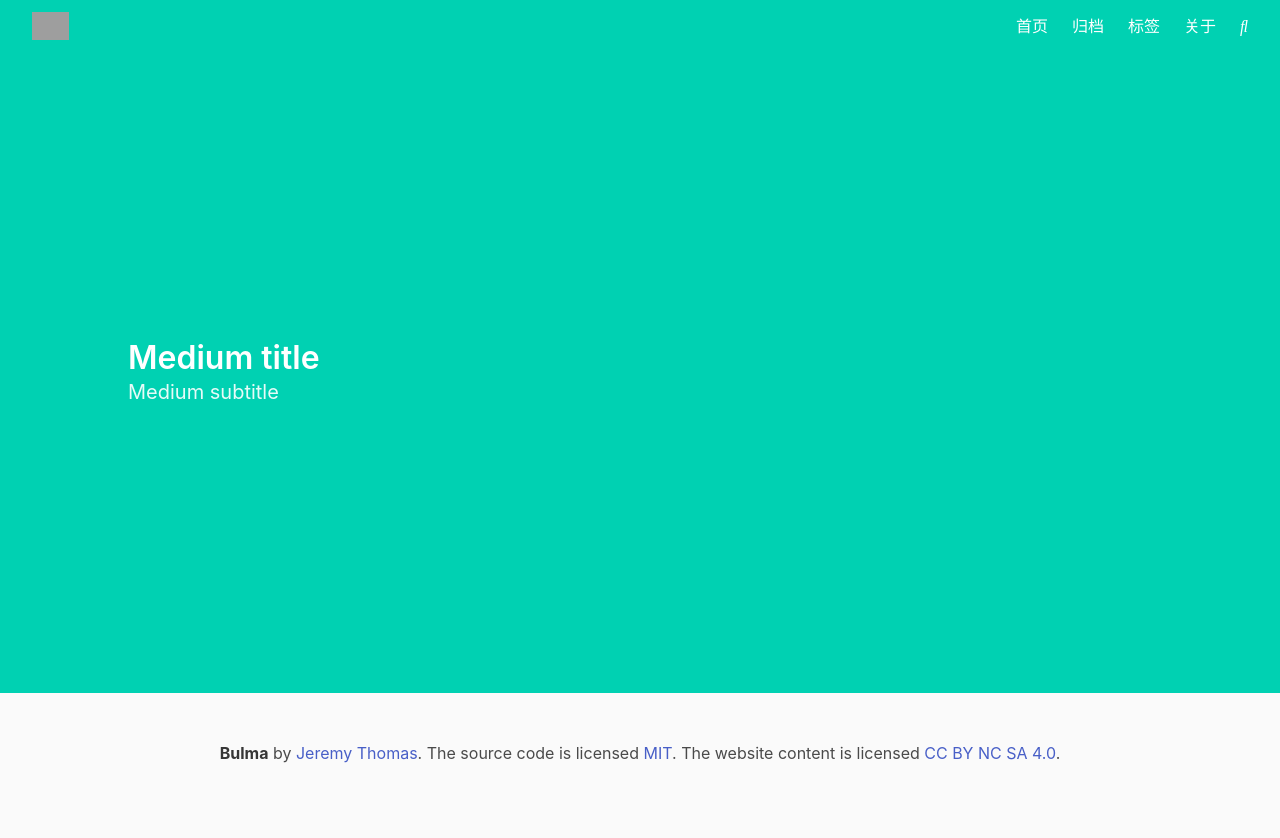
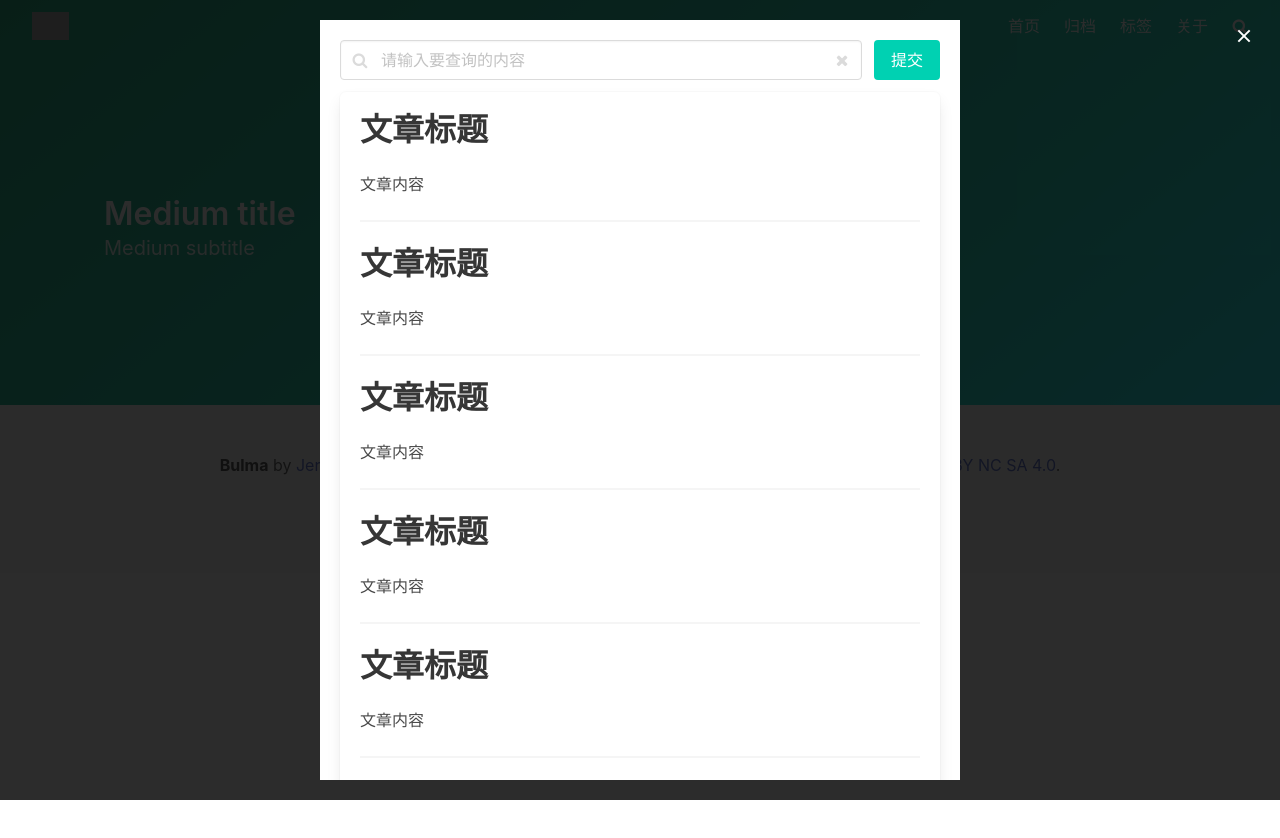
Before and after one commit to YiNanXiangBei/mine_front, a Vue app: page /search in a window 1280 px wide. Shown: the top 838 px of the page. After the commit the page ends 800 px from the top, so only its background shows below. Built offline with nearby package versions, Linux system fonts and the light colour scheme; grey boxes are pictures that could not be loaded; what iview, mavon-editor would draw is missing.

Commit message:
修改search页面

```diff
--- a/src/components/userview/Articles.vue
+++ b/src/components/userview/Articles.vue
@@ -89,7 +89,7 @@
                             </div>
                         </div>
                     </div>
-                    <div class="column" v-show="showSide">
+                    <div class="column is-hidden-mobile">
                         <section class="section">
                             <div class="box">
                                 最热文章
@@ -106,23 +106,11 @@
 export default {
     data() {
         return {
-            showSide: true
+
         }
     },
     methods: {
 
-    },
-    mounted() {
-        let _this = this;
-        window.onresize= ()=> {
-            let screenWidth = document.documentElement.clientWidth;
-            //移动端不显示侧边栏
-            if (screenWidth <= 768) {
-                _this.showSide = false;
-            } else {
-                _this.showSide = true;
-            }
-        }
     }
 }
 </script>
--- a/src/components/userview/Home.vue
+++ b/src/components/userview/Home.vue
@@ -23,20 +23,22 @@
                         <router-link to="/tags" class="navbar-item">标签</router-link>
                         <!-- <a class="navbar-item">关于</a> -->
                         <router-link to="/about" class="navbar-item">关于</router-link>
-                        <!-- <a class="navbar-item">
-
-                            <i class="fa-search"></i>
-
-                        </a> -->
-                        <router-link to="/search" class="navbar-item">
-                            <i class="fa-search"></i>
-                        </router-link>
+                        <a class="navbar-item" @click="showSearchPage = !showSearchPage">
+                            <span class="icon">
+                                    <i class="fa fa-search" aria-hidden="true"></i>
+                            </span>
+                        </a>
+                        <!-- <router-link to="/search" class="navbar-item">
+                            <span class="icon">
+                                    <i class="fa fa-search" aria-hidden="true"></i>
+                            </span>
+                        </router-link> -->
                     </div>
                 </div>
             </div>
         </nav>
         <!-- 大图片 -->
-        <section class="hero is-primary is-large">
+        <section class="hero is-primary is-medium is-bold">
             <div class="hero-head" v-show="showHeroHead">
                 <nav class="navbar">
                     <div class="container is-fluid">
@@ -56,9 +58,16 @@
                                 <router-link to="/archive" class="navbar-item">归档</router-link>
                                 <router-link to="/tags" class="navbar-item">标签</router-link>
                                 <router-link to="/about" class="navbar-item">关于</router-link>
-                                <router-link to="/search" class="navbar-item">
-                                    <i class="fa-search"></i>
-                                </router-link>
+                                <!-- <router-link to="/search" class="navbar-item">
+                                    <span class="icon">
+                                         <i class="fa fa-search" aria-hidden="true"></i>
+                                    </span>
+                                </router-link> -->
+                                 <a class="navbar-item" @click="showSearchPage = !showSearchPage">
+                                    <span class="icon">
+                                            <i class="fa fa-search" aria-hidden="true"></i>
+                                    </span>
+                                </a>
                             </div>
                         </div>
                     </div>
@@ -103,9 +112,11 @@
                 </div>
             </div>
         </footer>
+       <search showPage="showSearchPage"></search>
     </div>
 </template>
 <script>
+import Search from './Search'
 export default {
     data() {
         return {
@@ -113,12 +124,11 @@ export default {
             showHeroHead: true,
             scrollTop: 0,
             isActive: false,
+            showSearchPage: false
         }
     },
     methods: {
-        pageJump(path) {
-            this.$router.push({path: path})
-        }
+
     },
     mounted() {
         //页面为/则直接跳转到/index
@@ -141,6 +151,9 @@ export default {
             }
             _this.scrollTop = document.documentElement.scrollTop;
         };
+    },
+    components: {
+        search: Search
     }
 }
 </script>
@@ -149,9 +162,9 @@ export default {
     opacity:0.8;
     filter:alpha(opacity=80);
 }
-#home{
+/* #home{
     height: 2000px;
-}
+} */
 .post-meta {
     font-family: Lora,'Times New Roman',serif
 }
--- a/src/components/userview/Search.vue
+++ b/src/components/userview/Search.vue
@@ -0,0 +1,84 @@
+<template>
+     <div class="modal" :class="{'is-active': showPage}">
+            <div class="modal-background" @click="showPage = !showPage"></div>
+
+            <div class="modal-card">
+                <button class="delete is-large is-pulled-right is-hidden-tablet" aria-label="close" @click="showPage = !showPage"></button>
+
+                <section class="modal-card-body">
+                    <div class="field is-grouped">
+                        <div class="control has-icons-left has-icons-right is-expanded">
+                            <input class="input" type="text" placeholder="请输入要查询的内容">
+                            <span class="icon is-left">
+                                <i class="fa fa-search" aria-hidden="true"></i>
+                            </span>
+                            <span class="icon is-right">
+                                <i class="fa fa-times" aria-hidden="true"></i>
+                            </span>
+                        </div>
+                        <div class="control">
+                            <button class="button is-primary">提交</button>
+                        </div>
+                    </div>
+                    <div class="box">
+                        <div class="content">
+                            <div>
+                                <h1 class="title">文章标题</h1>
+                                <p>文章内容</p>
+                                <hr>
+                            </div>
+                            <div>
+                                <h1 class="title">文章标题</h1>
+                                <p>文章内容</p>
+                                <hr>
+                            </div>
+                            <div>
+                                <h1 class="title">文章标题</h1>
+                                <p>文章内容</p>
+                                <hr>
+                            </div>
+                            <div>
+                                <h1 class="title">文章标题</h1>
+                                <p>文章内容</p>
+                                <hr>
+                            </div>
+                            <div>
+                                <h1 class="title">文章标题</h1>
+                                <p>文章内容</p>
+                                <hr>
+                            </div>
+                            <div>
+                                <h1 class="title">文章标题</h1>
+                                <p>文章内容</p>
+                                <hr>
+                            </div>
+                            <div>
+                                <h1 class="title">文章标题</h1>
+                                <p>文章内容</p>
+                                <hr>
+                            </div>
+                        </div>
+                    </div>
+                </section>
+            </div>
+
+            <button class="modal-close is-large is-hidden-mobile" aria-label="close" @click="showPage = !showPage"></button>
+        </div>
+</template>
+<script>
+export default {
+    data() {
+        return {
+            showSearchPage: false
+        }
+    },
+    props: [
+        'showPage'
+    ]
+
+
+}
+</script>
+<style scoped>
+
+</style>
```
Also changed, not shown: src/components/userview/DetailArticle.vue (+11 -0 lines).
